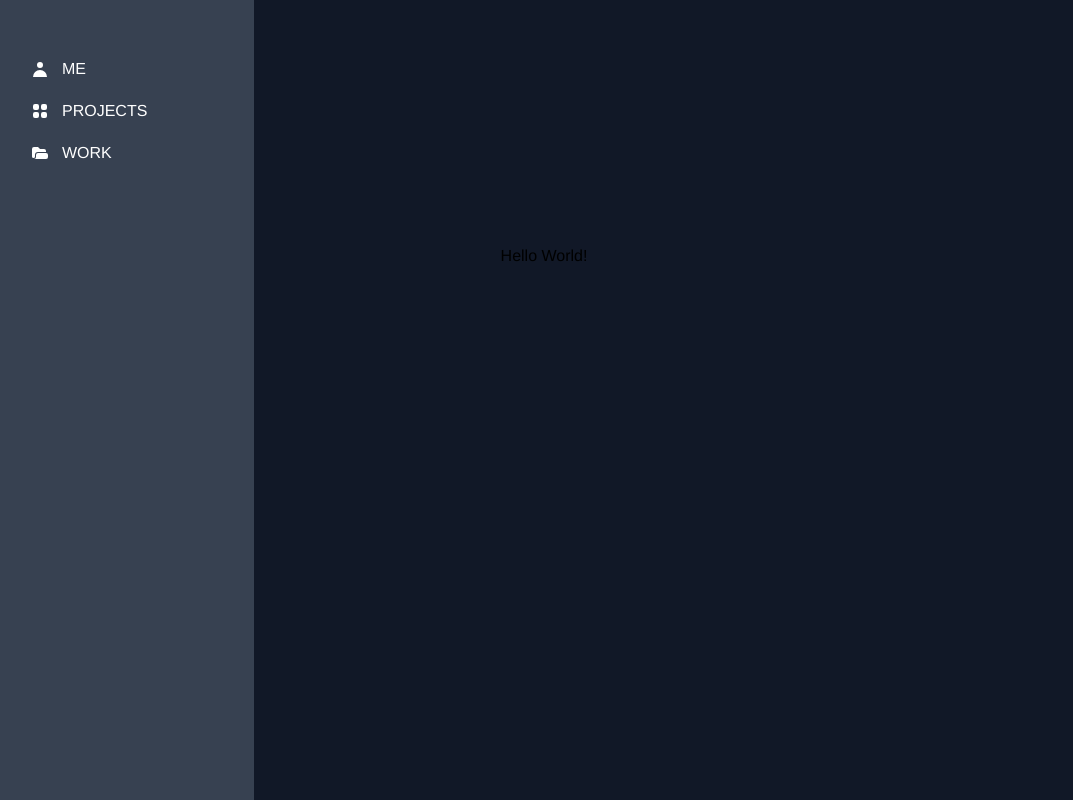
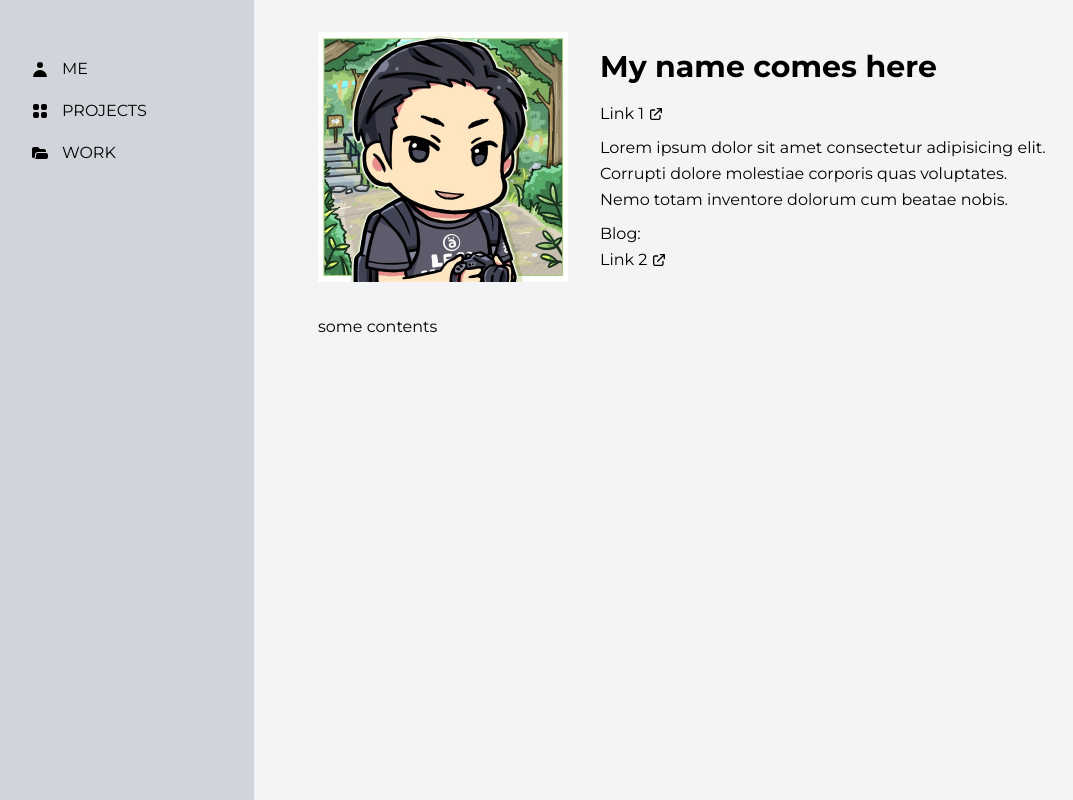
Before and after one commit to snuen/snuen, a Next.js app: page / in a window 1280 px wide. Shown: the whole page, without its empty margins (2-1075 px from the left). Built offline with nearby package versions, Linux system fonts and the light colour scheme.

Commit message:
add card, prepare style for default & dark mode

```diff
--- /dev/null
+++ b/src/components/organisms/card.tsx
@@ -0,0 +1,66 @@
+import { FC } from 'react';
+import Image from 'next/image';
+
+const IconExternalLink = () => (
+  <svg
+    xmlns="http://www.w3.org/2000/svg"
+    fill="none"
+    viewBox="0 0 24 24"
+    stroke="currentColor"
+  >
+    <path
+      strokeLinecap="round"
+      strokeLinejoin="round"
+      strokeWidth={2}
+      d="M10 6H6a2 2 0 00-2 2v10a2 2 0 002 2h10a2 2 0 002-2v-4M14 4h6m0 0v6m0-6L10 14"
+    />
+  </svg>
+);
+
+interface ILinkExternalProps {
+  href: string;
+}
+
+const LinkExternal: FC<ILinkExternalProps> = ({ href, children }) => (
+  <a
+    href={href}
+    target="_blank"
+    rel="noopener noreferrer"
+    className="inline-flex items-center"
+  >
+    {children}
+    <span className="inline-block w-4 h-4 ml-1">
+      <IconExternalLink />
+    </span>
+  </a>
+);
+
+export const Card = () => (
+  <div className="flex flex-col mb-6 md:flex-row md:items-center">
+    <div
+      className="mr-4 mb-2 sm:mr-6 sm:mb-0 md:mr-8 overflow-hidden"
+      style={{ minWidth: 250, minHeight: 250 }}
+    >
+      <Image src="/avatar.png" alt="avatar" width="250" height="250" />
+    </div>
+    <div>
+      <h1 className="text-3xl font-bold mb-4">My name comes here</h1>
+      <div className="mb-2">
+        <LinkExternal href="#">Link 1</LinkExternal>
+      </div>
+      <div>
+        Lorem ipsum dolor sit amet consectetur adipisicing elit.
+        <br />
+        Corrupti dolore molestiae corporis quas voluptates.
+        <br />
+        Nemo totam inventore dolorum cum beatae nobis.
+      </div>
+      <dl className="mt-2">
+        <dt>Blog: </dt>
+        <dd>
+          <LinkExternal href="#">Link 2</LinkExternal>
+        </dd>
+      </dl>
+    </div>
+  </div>
+);
--- a/src/components/organisms/header.tsx
+++ b/src/components/organisms/header.tsx
@@ -52,7 +52,7 @@ const SVG_ICONS = [
 ];
 
 export const Header = () => (
-  <header className="fixed bottom-0 right-0 left-0 w-full h-12 bg-gray-700 md:top-0 md:w-64 md:min-w-64 md:h-full md:p-8">
+  <header className="fixed bottom-0 right-0 left-0 w-full h-12 bg-gray-300 dark:bg-gray-700 md:top-0 md:w-64 md:min-w-64 md:h-full md:p-8">
     <nav className="h-full md:pt-4">
       <ul className="flex h-full md:flex-col md:py-2">
         {SVG_ICONS.map(({ name, link, icon }) => (
--- a/src/components/templates/default-template.tsx
+++ b/src/components/templates/default-template/index.tsx
@@ -1,16 +1,19 @@
 import { FC } from 'react';
 import { Header } from '@/components/organisms/header';
+import { Card } from '@/components/organisms/card';
 
 export const DefaultTemplate: FC = ({ children }) => (
-  <div className="flex w-full min-h-screen pt-4 pb-12 md:flex-row-reverse md:pl-14 pt-8 pr-8 pb-8 pl-16">
+  <div className="flex flex-col-reverse w-full min-h-screen md:flex-row">
     <Header />
-    <main className="flex-grow pt-8 pr-8 pb-8 pr-16">
-      <div className="container flex items-center justify-center h-96">
+    <main className="flex-grow pt-4 pb-12 md:py-8 md:pr-8 md:pl-64">
+      {/* loadingContainer: flex items-center justify-center */}
+      <div className="container">
         {/* <div className="loadingAnimation">
           <div />
           <div />
           <div />
         </div> */}
+        <Card />
         {children}
       </div>
     </main>
--- /dev/null
+++ b/src/pages/_document.tsx
@@ -0,0 +1,36 @@
+import Document, {
+  Html,
+  Head,
+  Main,
+  NextScript,
+  DocumentContext,
+} from 'next/document';
+
+class MyDocument extends Document {
+  static async getInitialProps(ctx: DocumentContext) {
+    const initialProps = await Document.getInitialProps(ctx);
+
+    return { ...initialProps };
+  }
+
+  render() {
+    return (
+      <Html>
+        {/* <Html className="dark"> */}
+        <Head>
+          <link rel="preconnect" href="https://fonts.gstatic.com" />
+          <link
+            href="https://fonts.googleapis.com/css2?family=Montserrat:wght@400;700&display=swap"
+            rel="stylesheet"
+          />
+        </Head>
+        <body>
+          <Main />
+          <NextScript />
+        </body>
+      </Html>
+    );
+  }
+}
+
+export default MyDocument;
--- a/src/pages/index.tsx
+++ b/src/pages/index.tsx
@@ -9,9 +9,7 @@ export default function Home() {
         <link rel="icon" href="/favicon.ico" />
       </Head>
 
-      <DefaultTemplate>
-        <h1>Hello World!</h1>
-      </DefaultTemplate>
+      <DefaultTemplate>some contents</DefaultTemplate>
     </div>
   );
 }
--- a/src/styles/globals.scss
+++ b/src/styles/globals.scss
@@ -7,7 +7,7 @@
  */
 
 body {
-  @apply bg-gray-900 text-base leading-relaxed;
+  @apply bg-gray-100 dark:bg-gray-900 text-base leading-relaxed;
 
   /* stylelint-disable */
   font-family: 'Montserrat', 'Helvetica Neue', 'Helvetica', 'Arial', YuGothic,
@@ -17,15 +17,11 @@ body {
 }
 
 a {
-  @apply inline-block text-white no-underline;
-
-  &:hover {
-    @apply hover:text-opacity-80;
-  }
+  @apply inline-block no-underline hover:opacity-80;
 }
 
 ::selection {
-  @apply bg-gray-400 text-white;
+  @apply dark:bg-gray-400 dark:text-white;
 }
 
 .container {
@@ -45,7 +41,7 @@ a {
   @apply inline-block relative w-20 h-20;
 
   & > div {
-    @apply inline-block absolute left-2 w-4 bg-white;
+    @apply inline-block absolute left-2 w-4 dark:bg-white;
     animation: loadingAnimation 1.2s cubic-bezier(0, 0.5, 0.5, 1) infinite;
   }
 
--- a/tailwind.config.js
+++ b/tailwind.config.js
@@ -1,6 +1,6 @@
 module.exports = {
   purge: ['./pages/**/*.{js,ts,jsx,tsx}', './components/**/*.{js,ts,jsx,tsx}'],
-  darkMode: false, // or 'media' or 'class'
+  darkMode: 'class', // or 'media' or 'class'
   theme: {
     extend: {},
   },
```
Also changed, not shown: public/avatar.png (added).
